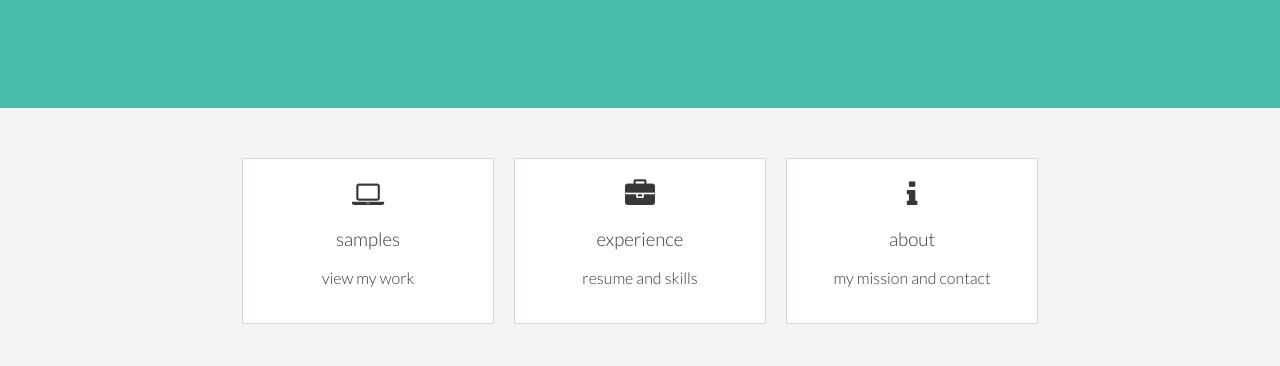
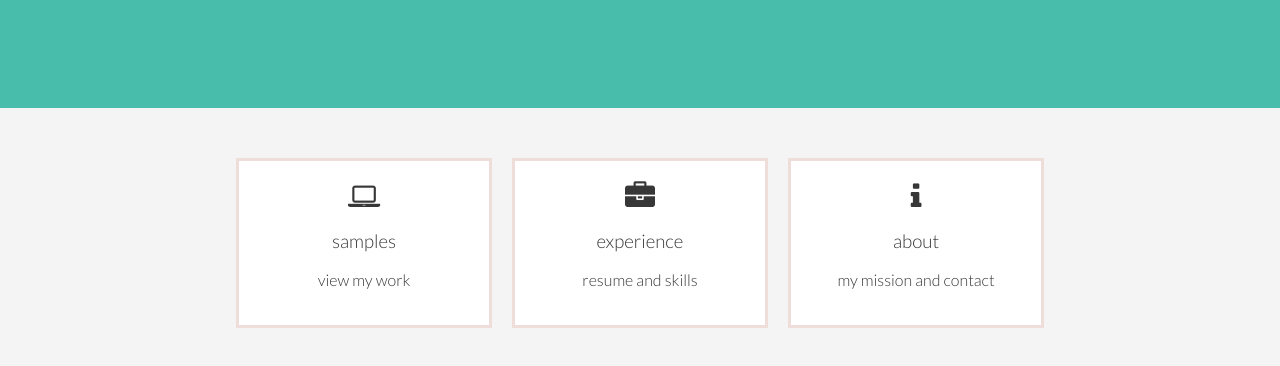
Before and after one commit to colleeno/wdi_resume, a plain HTML site: page index.html in a window 1280 px wide. Shown: the part 242-608 px from the top of the page. Drawn offline with Linux system fonts and the light colour scheme.

Commit message:
border update

```diff
--- a/style.css
+++ b/style.css
@@ -60,7 +60,7 @@ section div {
   text-align: center;
   background-color: #ffffff;
   padding: 20px 0 20px;
-  border: 1px solid #CCDFCB;
+  border: 3px solid #EEDDD8;
 }
 
 .fa {
```
